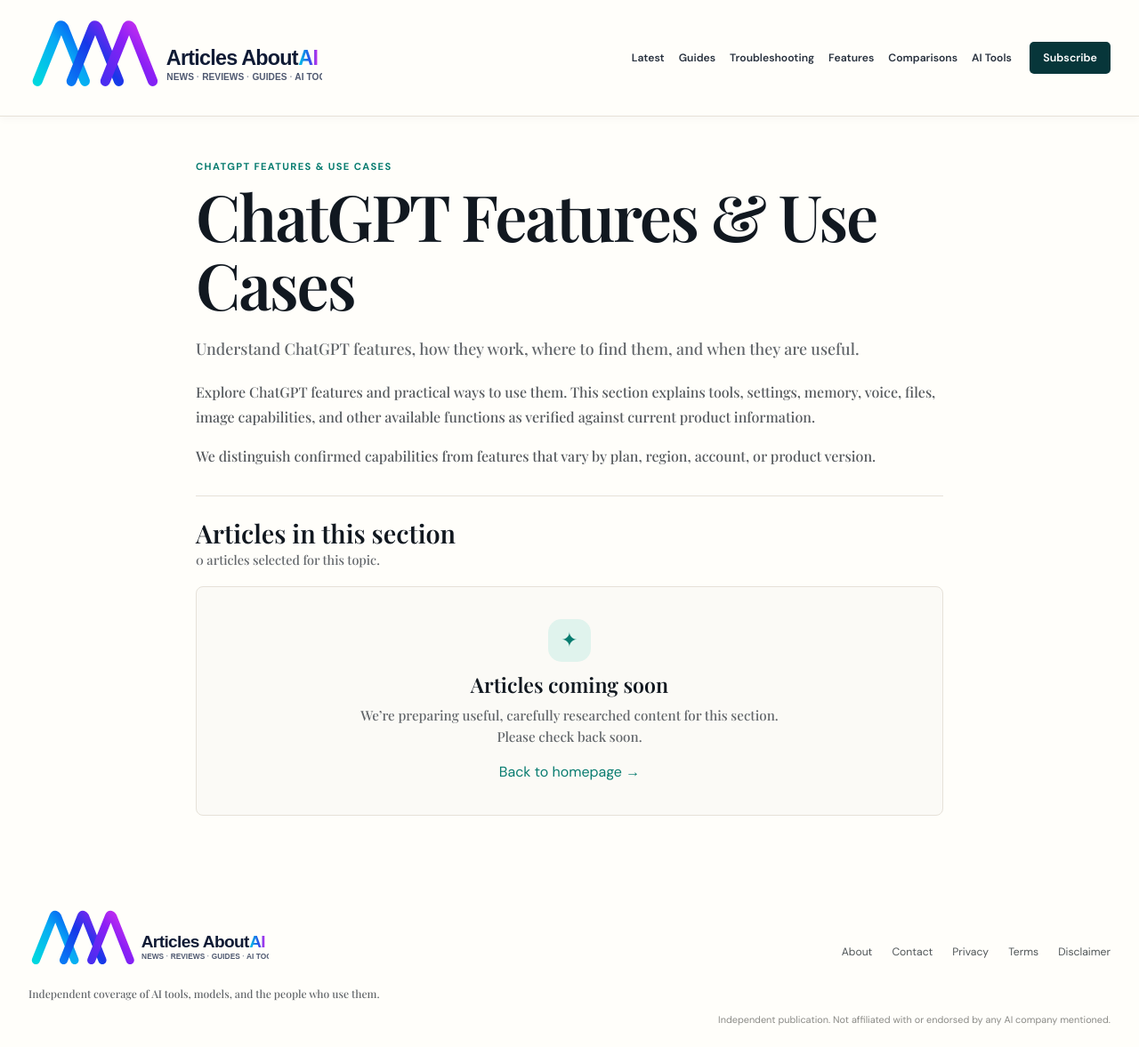
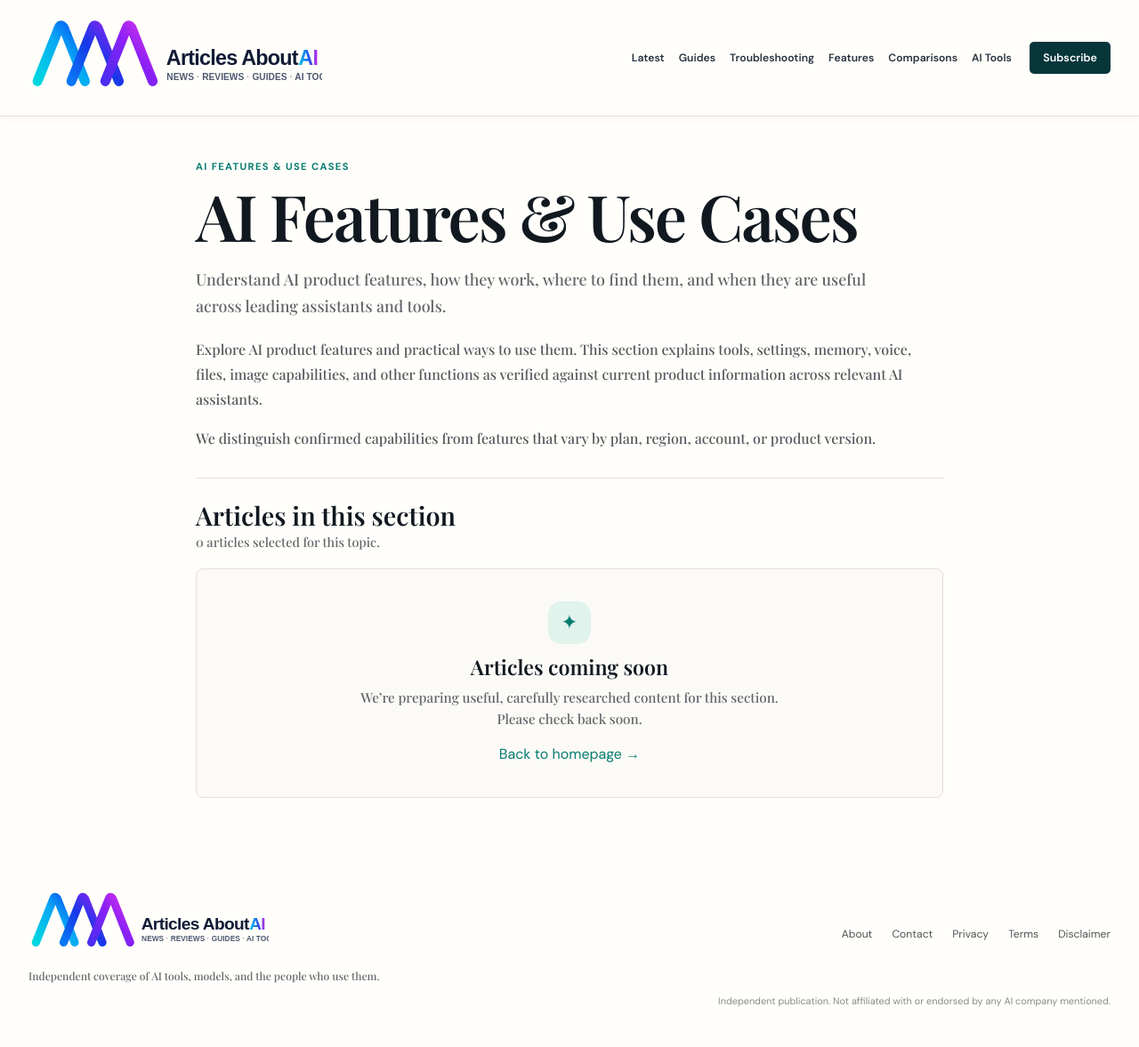
Before and after one commit to todaysnewsai/ChatGPTScope, a Jekyll site: the page built from features/index.md, in a window 1280 px wide. Shown: the whole page at 89% size. Built offline with Jekyll 4.4.1, drawn with Linux system fonts in a browser that asks for light colours; after the commit the page ends 1156 px from its top, so only the background shows below that.

Commit message:
Broaden AI features category beyond ChatGPT

```diff
--- a/features/index.md
+++ b/features/index.md
@@ -1,11 +1,11 @@
 ---
 layout: page
-title: "ChatGPT Features & Use Cases"
+title: "AI Features & Use Cases"
 permalink: /features/
 category: features
-description: "Understand ChatGPT features, how they work, where to find them, and when they are useful."
+description: "Understand AI product features, how they work, where to find them, and when they are useful across leading assistants and tools."
 ---
 
-Explore ChatGPT features and practical ways to use them. This section explains tools, settings, memory, voice, files, image capabilities, and other available functions as verified against current product information.
+Explore AI product features and practical ways to use them. This section explains tools, settings, memory, voice, files, image capabilities, and other functions as verified against current product information across relevant AI assistants.
 
 We distinguish confirmed capabilities from features that vary by plan, region, account, or product version.
```
